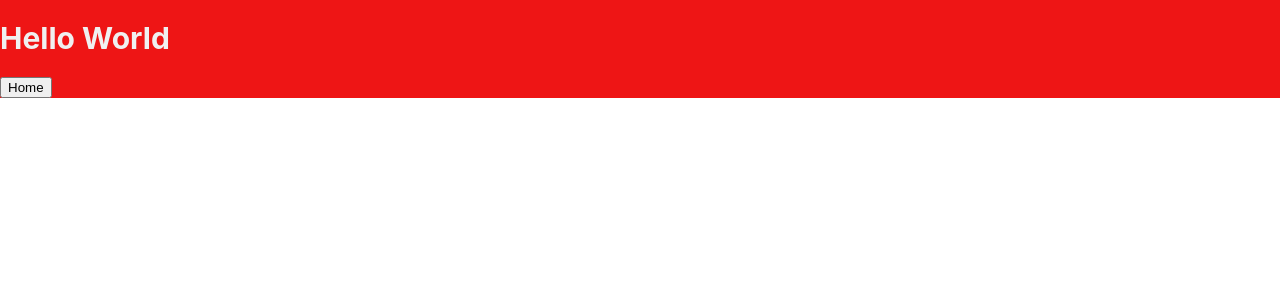
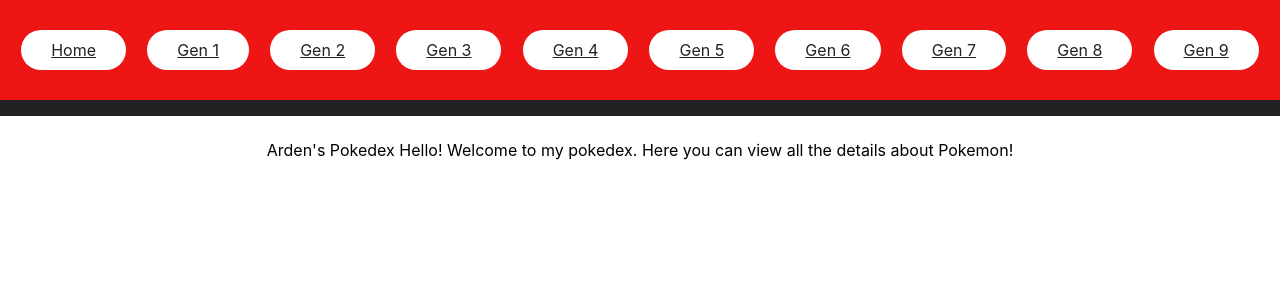
Before and after one commit to ardentwang/pokedex, a React (Create React App) app: page / in a window 1280 px wide. Shown: the top 300 px of the page. Built offline with nearby package versions, Linux system fonts and the light colour scheme.

Commit message:
added fetching logic to retrieve generation one pokemon data

```diff
--- a/src/App.css
+++ b/src/App.css
@@ -0,0 +1,5 @@
+.title{
+  padding-top: 140px;
+  display: flex;
+  justify-content: center;
+}
--- a/src/App.js
+++ b/src/App.js
@@ -1,12 +1,20 @@
+import { BrowserRouter, Routes, Route } from 'react-router';
 import './App.css';
 import Navbar from './components/layout/Navbar';
+import Home from './routes/Home'
+import GenerationOne from './routes/GenerationOne'
 
 
 function App() {
   return (
     <div className="App">
-      <Navbar />
-
+      <BrowserRouter>
+        <Navbar/>
+        <Routes>
+          <Route path="/" element={<Home/>} />
+          <Route path="/gen1" element={<GenerationOne/>} />
+        </Routes>
+      </BrowserRouter>
     </div>
   );
 }
--- a/src/components/layout/Navbar.css
+++ b/src/components/layout/Navbar.css
@@ -1,17 +1,28 @@
 :root{
     --RED: 	#ee1515;
     --WHITE: #f0f0f0;
+    --BLACK: #222224;
 }
 
 .header{
     top: 0;
-    justify-content: center;
     position: fixed;
     background-color: var(--RED);
     width: 100%;
+    height: 100px;
+    border-bottom: 1rem solid;
+    border-bottom-color: var(--BLACK);
+    .links{
+        display: flex;
+        flex-direction: row;
+        justify-content: space-evenly;
+        padding-top: 30px;
+        .nav-link{
+            background-color: #ffffff;
+            color:#222224;
+            padding: 10px 30px;
+            border-color: #222224;
+            border-radius: 4rem;
+        }
+    }
 }
-
-h1{
-    font-size: 30px;
-    color: var(--WHITE);
-}
--- a/src/components/layout/Navbar.js
+++ b/src/components/layout/Navbar.js
@@ -1,10 +1,23 @@
+import { Routes, Route, Link } from "react-router"
 import "./Navbar.css"
 
 const Navbar = () => {
-    return <div className="header">
-        <h1> Hello World </h1>
-        <button>Home</button>
-    </div>
+    return (
+        <div className="header">
+            <nav className="links">
+                <Link to="/" className="nav-link">Home</Link>
+                <Link to="/gen1" className="nav-link">Gen 1</Link>
+                <Link to="/gen2" className="nav-link">Gen 2</Link>
+                <Link to="/gen3" className="nav-link">Gen 3</Link>
+                <Link to="/gen4" className="nav-link">Gen 4</Link>
+                <Link to="/gen5" className="nav-link">Gen 5</Link>
+                <Link to="/gen6" className="nav-link">Gen 6</Link>
+                <Link to="/gen7" className="nav-link">Gen 7</Link>
+                <Link to="/gen8" className="nav-link">Gen 8</Link>
+                <Link to="/gen9" className="nav-link">Gen 9</Link>
+            </nav>
+        </div>
+    )
 }
 
 export default Navbar
--- a/src/index.js
+++ b/src/index.js
@@ -1,15 +1,13 @@
 import React from 'react';
 import ReactDOM from 'react-dom/client';
 import './index.css';
-import { BrowserRouter } from "react-router";
+import { BrowserRouter, Routes, Route } from "react-router";
 import App from './App';
 
 const root = ReactDOM.createRoot(document.getElementById('root'));
 
 root.render(
   <React.StrictMode>
-    <BrowserRouter>
-      <App />
-    </BrowserRouter>
+    <App />
   </React.StrictMode>
 );
--- /dev/null
+++ b/src/routes/GenerationOne.css
@@ -0,0 +1,3 @@
+.content{
+    padding-top: 120px;
+}
--- /dev/null
+++ b/src/routes/GenerationOne.js
@@ -0,0 +1,32 @@
+import "./GenerationOne.css"
+import {useState, useEffect} from 'react'
+
+const GenerationOne = () => {
+    const [pokemon, getPokemon] = useState([])
+
+    useEffect(() => {
+        const fetchPokemon = async () => {
+            try {
+                const response = await fetch("https://pokeapi.co/api/v2/pokemon?limit=151&offset=0").then(res => res.json())
+                const pokedexUrl = response ? response.results.map(x => x.url) : "Not Loaded!"
+                const data = []
+                for(const url of pokedexUrl){
+                    let image = await fetch(url).then(res => res.json())
+                    data.push(image)
+                }
+                getPokemon(data)
+            } catch (error) {
+                console.log("Error fetching Pokemon:", error)
+            }
+        }
+        fetchPokemon();
+    }, [])
+
+    return (
+        <div className="content">
+            {pokemon.map(x => x.name)}
+        </div>
+    )
+}
+
+export default GenerationOne
--- a/src/routes/Home.js
+++ b/src/routes/Home.js
@@ -0,0 +1,12 @@
+import './Home.css'
+
+const Home = () => {
+    return (
+        <div className="title">
+        Arden's Pokedex
+        Hello! Welcome to my pokedex. Here you can view all the details about Pokemon!
+      </div>
+    )
+}
+
+export default Home;
```
Also changed, not shown: src/components/pokemon/PokeCard.js (added, +11 -0 lines), src/routes/Home.css (added).
